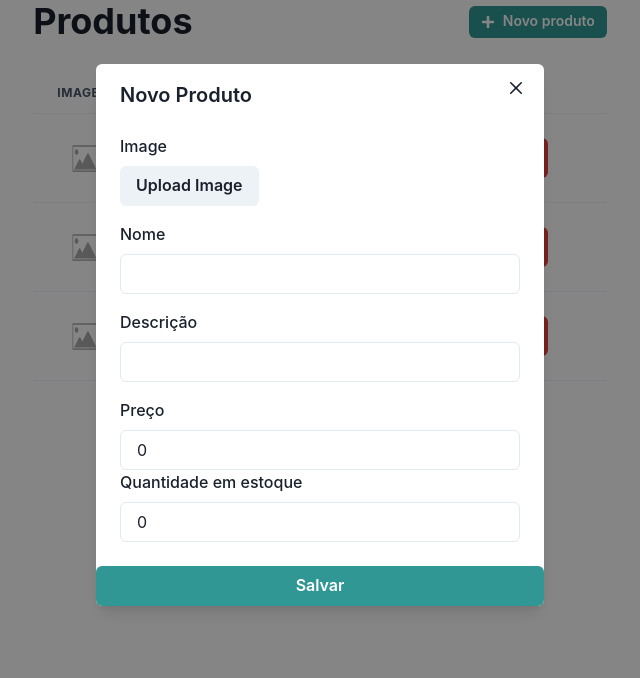
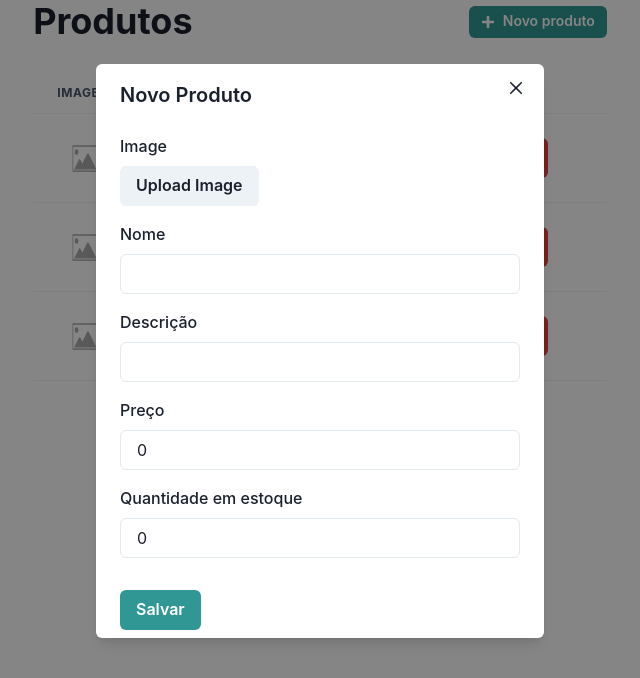
Before and after one commit to Renan04lima/frontend-mind-case, a React (Vite) app: page / in a window 1280 px wide. Both pictures are taken after a click on the button "Novo produto". Shown: the top 678 px of the page, without its empty margins (320-960 px from the left). Built offline with nearby package versions, Linux system fonts and the light colour scheme.

Commit message:
refactor: move NewProductModal to components folder

```diff
--- /dev/null
+++ b/src/components/NewProductModal.tsx
@@ -0,0 +1,143 @@
+import React, { useState } from "react";
+import {
+  Button,
+  FormControl,
+  FormLabel,
+  Input,
+  Modal,
+  ModalOverlay,
+  ModalContent,
+  ModalHeader,
+  ModalBody,
+  ModalCloseButton,
+  Image,
+} from "@chakra-ui/react";
+import { NewProductData } from "../models/product";
+
+interface NewProductModalProps {
+  isOpen: boolean;
+  onClose: () => void;
+  onSubmit: (data: NewProductData) => void;
+}
+
+const NewProductModal: React.FC<NewProductModalProps> = ({
+  isOpen,
+  onClose,
+  onSubmit,
+}) => {
+  const [newProduct, setNewProduct] = useState<NewProductData>({
+    name: "",
+    description: "",
+    price: 0,
+    quantityStock: 0,
+    image: undefined,
+  });
+
+  const handleInputChange = (e: React.FormEvent<HTMLInputElement>) => {
+    const { name, value } = e.target as any;
+    setNewProduct({
+      ...newProduct,
+      [name]: value,
+    });
+  };
+
+  const handleImageChange = (e: React.ChangeEvent<HTMLInputElement>) => {
+    const file = e.target.files?.[0];
+    setNewProduct({
+      ...newProduct,
+      image: file,
+    });
+  };
+
+  const handleSubmit = () => {
+    onSubmit(newProduct);
+    setNewProduct({
+      name: "",
+      description: "",
+      price: 0,
+      quantityStock: 0,
+      image: undefined,
+    });
+    onClose();
+  };
+
+  return (
+    <Modal isOpen={isOpen} onClose={onClose}>
+      <ModalOverlay />
+      <ModalContent>
+        <ModalHeader>Novo Produto</ModalHeader>
+        <ModalCloseButton />
+        <ModalBody>
+          <FormControl mb={4}>
+            <FormLabel>Image</FormLabel>
+            <label
+              htmlFor="image-upload"
+              style={{ display: "block", cursor: "pointer" }}
+            >
+              <Button as="span">Upload Image</Button>
+            </label>
+            <Input
+              id="image-upload"
+              type="file"
+              name="image"
+              accept="image/*"
+              onChange={handleImageChange}
+              style={{ display: "none" }}
+            />
+          </FormControl>
+          {newProduct.image && (
+            <Image
+              src={URL.createObjectURL(newProduct.image)}
+              alt="Imagem do produto"
+              mt={2}
+              boxSize="150px"
+              objectFit="cover"
+            />
+          )}
+          <FormControl mb={4}>
+            <FormLabel>Nome</FormLabel>
+            <Input
+              type="text"
+              name="name"
+              value={newProduct.name}
+              onChange={handleInputChange}
+            />
+          </FormControl>
+          <FormControl mb={4}>
+            <FormLabel>Descrição</FormLabel>
+            <Input
+              type="text"
+              name="description"
+              value={newProduct.description}
+              onChange={handleInputChange}
+            />
+          </FormControl>
+          <FormControl mb={4}>
+            <FormLabel>Preço</FormLabel>
+            <Input
+              type="number"
+              name="price"
+              value={newProduct.price}
+              onChange={handleInputChange}
+            />
+          </FormControl>
+          <FormControl mb={4}>
+            <FormLabel>Quantidade em estoque</FormLabel>
+            <Input
+              type="number"
+              name="quantityStock"
+              value={newProduct.quantityStock}
+              onChange={handleInputChange}
+            />
+          </FormControl>
+
+          <Button mt={4} colorScheme="teal" onClick={handleSubmit}>
+            Salvar
+          </Button>
+        </ModalBody>
+      </ModalContent>
+    </Modal>
+  );
+};
+
+export default NewProductModal;
--- a/src/pages/Products.tsx
+++ b/src/pages/Products.tsx
@@ -10,21 +10,13 @@ import {
   IconButton,
   Icon,
   useDisclosure,
-  Modal,
-  ModalOverlay,
-  ModalContent,
-  ModalHeader,
-  ModalBody,
-  ModalCloseButton,
-  FormControl,
-  FormLabel,
-  Input,
   Container,
   Heading,
   Image,
   Flex,
 } from "@chakra-ui/react";
 import { FaEdit, FaTrash, FaPlus } from "react-icons/fa";
+import NewProductModal from "../components/NewProductModal";
 import { NewProductData, ProductModel } from "../models/product";
 import { ProductApi } from "../services/api";
 
@@ -57,23 +49,7 @@ const Products = () => {
   ]);
   const { isOpen, onOpen, onClose } = useDisclosure();
 
-  const [newProduct, setNewProduct] = useState<NewProductData>({
-    name: "",
-    description: "",
-    price: 0,
-    quantityStock: 0,
-    image: undefined,
-  });
-
-  const handleInputChange = (e: React.FormEvent<HTMLInputElement>) => {
-    const { name, value } = e.target as any;
-    setNewProduct({
-      ...newProduct,
-      [name]: value,
-    });
-  };
-
-  const handleSubmit = async () => {
+  const handleSubmit = async (newProduct: NewProductData) => {
     ProductApi.createProduct(newProduct)
       .then((data) => {
         let base64String;
@@ -100,21 +76,10 @@ const Products = () => {
               : undefined,
           },
         ]);
-
-        setNewProduct({
-          name: "",
-          description: "",
-          price: 0,
-          quantityStock: 0,
-          image: undefined,
-        });
-        onClose();
       })
       .then((err) => {
         console.log(err);
       });
-
-    onClose();
   };
 
   return (
@@ -166,6 +131,9 @@ const Products = () => {
                   colorScheme="blue"
                   aria-label="Edit"
                   mr={2}
+                  onClick={() => {
+                    onOpen;
+                  }}
                 />
                 <IconButton
                   icon={<FaTrash />}
@@ -178,86 +146,11 @@ const Products = () => {
         </Tbody>
       </Table>
 
-      <Modal isOpen={isOpen} onClose={onClose}>
-        <ModalOverlay />
-        <ModalContent>
-          <ModalHeader>Novo Produto</ModalHeader>
-          <ModalCloseButton />
-          <ModalBody>
-            <FormControl mb={4}>
-              <FormLabel>Image</FormLabel>
-              <label
-                htmlFor="image-upload"
-                style={{ display: "block", cursor: "pointer" }}
-              >
-                <Button as="span">Upload Image</Button>
-              </label>
-              <Input
-                id="image-upload"
-                type="file"
-                name="image"
-                accept="image/*"
-                onChange={(e) => {
-                  const file = e.target.files?.[0];
-                  setNewProduct({
-                    ...newProduct,
-                    image: file,
-                  });
-                }}
-                style={{ display: "none" }}
-              />
-              {newProduct.image && (
-                <Image
-                  src={URL.createObjectURL(newProduct.image)}
-                  alt="Product"
-                  mt={2}
-                  boxSize="150px"
-                  objectFit="cover"
-                />
-              )}
-            </FormControl>
-            <FormControl mb={4}>
-              <FormLabel>Nome</FormLabel>
-              <Input
-                type="text"
-                name="name"
-                value={newProduct.name}
-                onChange={handleInputChange}
-              />
-            </FormControl>
-            <FormControl mb={4}>
-              <FormLabel>Descrição</FormLabel>
-              <Input
-                type="text"
-                name="description"
-                value={newProduct.description}
-                onChange={handleInputChange}
-              />
-            </FormControl>
-            <FormControl>
-              <FormLabel>Preço</FormLabel>
-              <Input
-                type="number"
-                name="price"
-                value={newProduct.price}
-                onChange={handleInputChange}
-              />
-            </FormControl>
-            <FormControl>
-              <FormLabel>Quantidade em estoque</FormLabel>
-              <Input
-                type="number"
-                name="quantityStock"
-                value={newProduct.quantityStock}
-                onChange={handleInputChange}
-              />
-            </FormControl>
-          </ModalBody>
-          <Button mt={4} colorScheme="teal" onClick={handleSubmit}>
-            Salvar
-          </Button>
-        </ModalContent>
-      </Modal>
+      <NewProductModal
+        isOpen={isOpen}
+        onClose={onClose}
+        onSubmit={handleSubmit}
+      />
     </Container>
   );
 };
```
